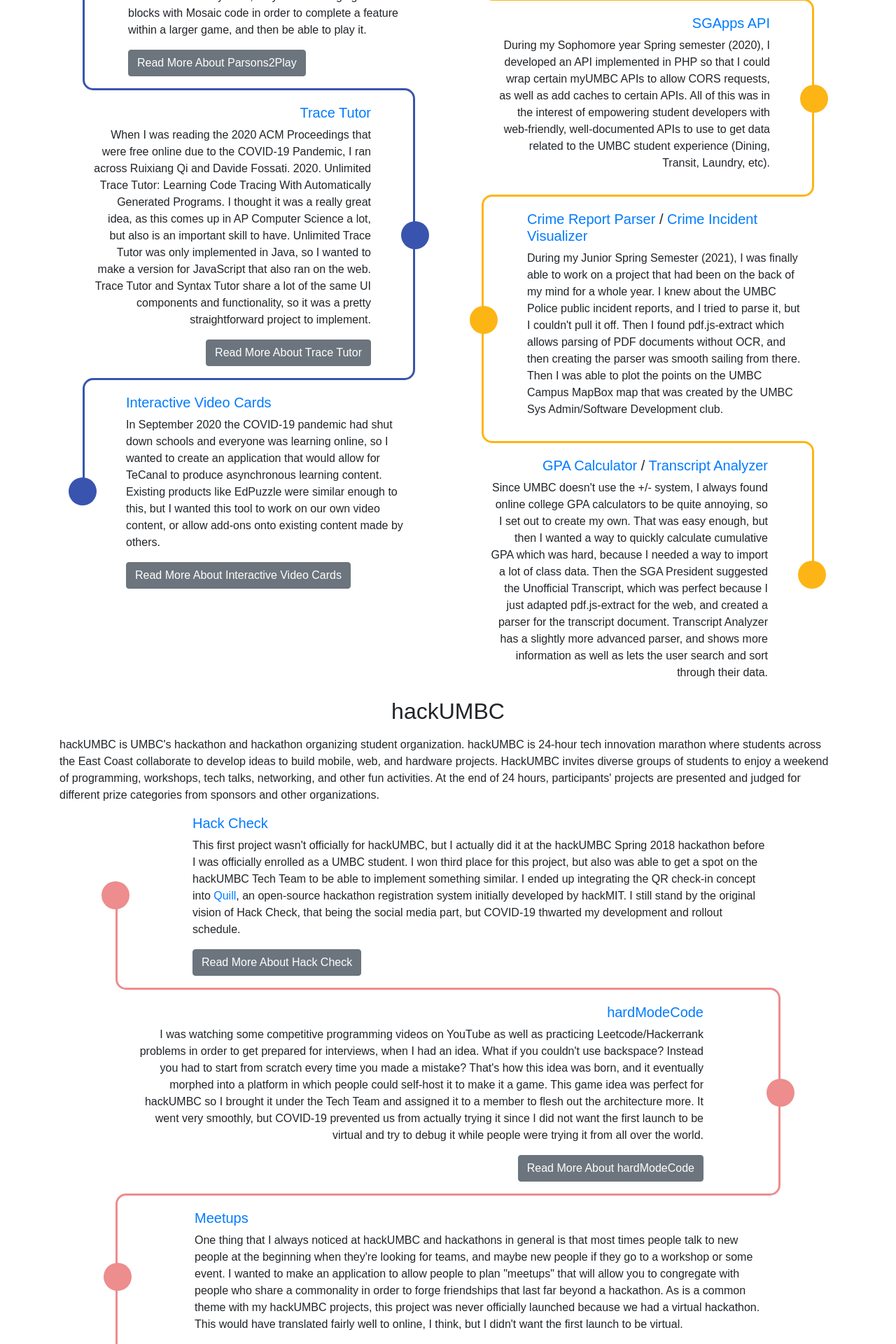
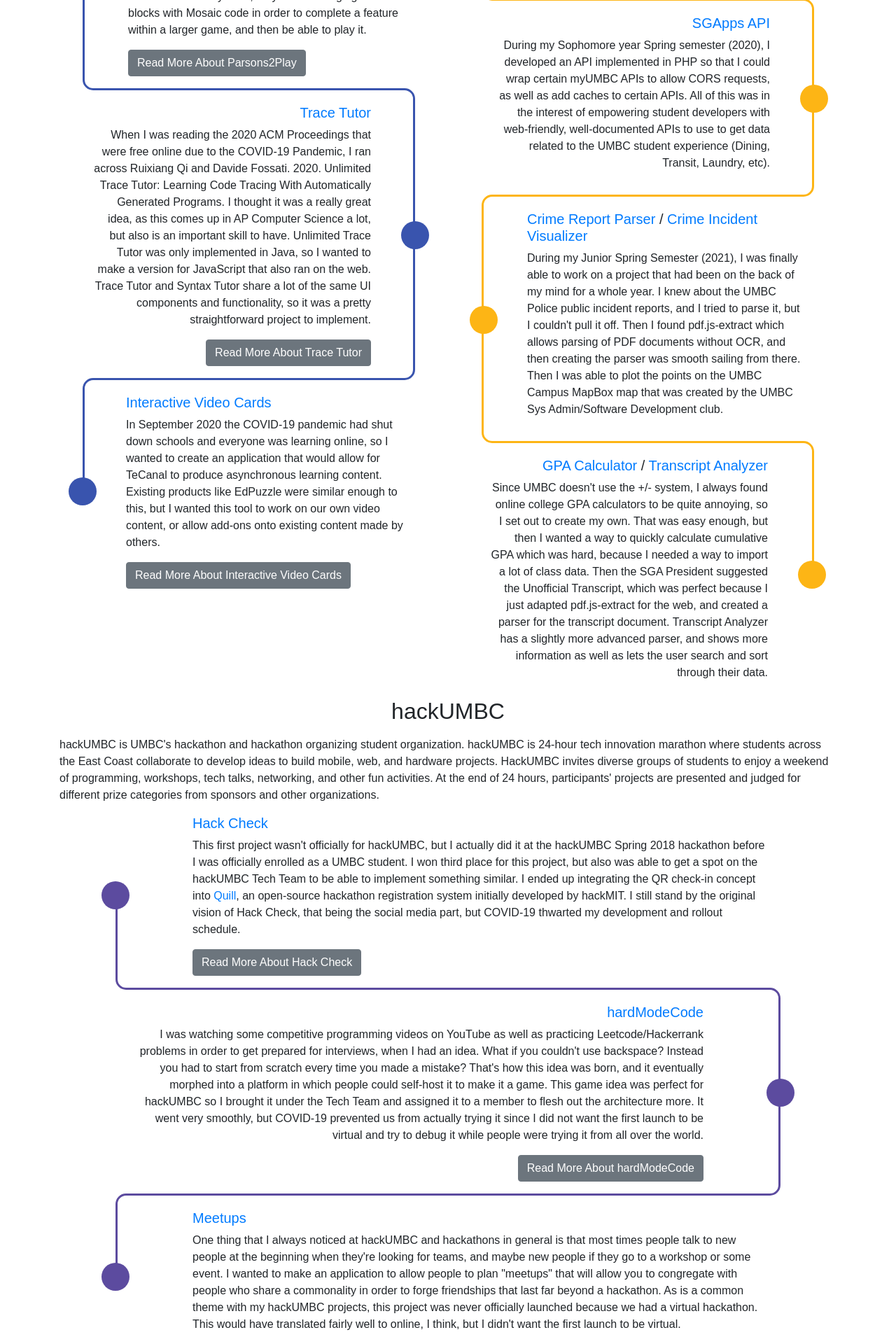
Before and after one commit to reeshuffled/reeshuffled.github.io, a Jekyll site: the page built from community-projects.html, in a window 1280 px wide. Shown: the part 3197-5117 px from the top of the page at 70% size. Built offline with Jekyll 4.4.1, drawn with Linux system fonts in a browser that asks for light colours.

Commit message:
hackumbc timeline fix

```diff
--- a/community-projects.html
+++ b/community-projects.html
@@ -20,6 +20,11 @@
             #sga .how-it-works.row .col-2::after { border-left: 3px solid #FDB515; }
             #sga .timeline hr { border-top: 3px solid #FDB515; }
             #sga .timeline .corner { border: 3px solid #FDB515; }
+
+            #hackumbc .circle { background: #5c4b9f; }
+            #hackumbc .how-it-works.row .col-2::after { border-left: 3px solid #5c4b9f; }
+            #hackumbc .timeline hr { border-top: 3px solid #5c4b9f; }
+            #hackumbc .timeline .corner { border: 3px solid #5c4b9f; }
         </style>
     </head>
 
@@ -848,7 +853,7 @@
                 </div>
 
                 <div class="row align-items-center how-it-works">
-                    <div class="col-2 text-center full" style="margin-left: 3px;">
+                    <div class="col-2 text-center top">
                         <div class="circle"></div>
                     </div>
 
```
